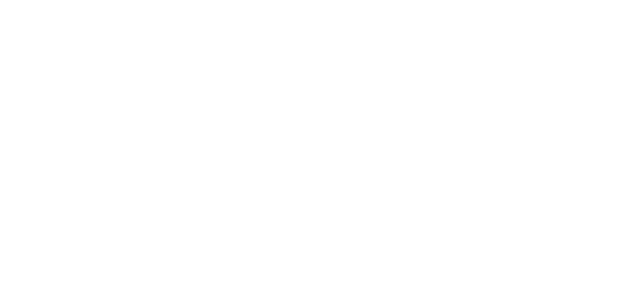
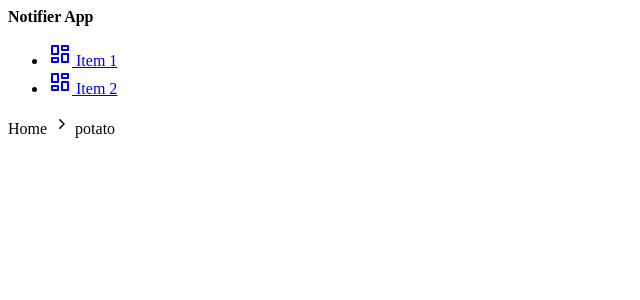
Before and after one commit to Rajdave69/techfest-notifier-app, a Flask app: page / in a window 1280 px wide. Before the commit the part shown is empty. Shown: the top 300 px of the page, without its empty margins (0-640 px from the left). Run offline with Flask 3, Linux system fonts and the light colour scheme.

Commit message:
add basic homepage html

```diff
--- a/gui/templates/homepage.html
+++ b/gui/templates/homepage.html
@@ -11,3 +11,59 @@
 	<script src="../static/homepage.js"></script>
   </body>
 </html>
+
+<body>
+
+<!--Navbar at the top-->
+<div id="navbar" class="sticky">
+  <b>Notifier App</b>
+</div>
+
+<!--Sidebar-->
+<div class="sidebar">
+  <ul>
+
+    <li>
+      <a href="#">
+        <svg xmlns="http://www.w3.org/2000/svg" width="24" height="24" viewBox="0 0 24 24" stroke-width="2" stroke="currentColor" fill="none" stroke-linecap="round" stroke-linejoin="round" data-darkreader-inline-stroke="" style="--darkreader-inline-stroke: currentColor;">
+          <path d="M4 4h6v8h-6z"></path>
+          <path d="M4 16h6v4h-6z"></path>
+          <path d="M14 12h6v8h-6z"></path>
+          <path d="M14 4h6v4h-6z"></path>
+        </svg>
+        <span class="nav-item">Item 1</span>
+      </a>
+    </li>
+
+
+    <li class="selected">
+      <a href="#">
+        <svg xmlns="http://www.w3.org/2000/svg" width="24" height="24" viewBox="0 0 24 24" stroke-width="2" stroke="currentColor" fill="none" stroke-linecap="round" stroke-linejoin="round" data-darkreader-inline-stroke="" style="--darkreader-inline-stroke: currentColor;">
+          <path d="M4 4h6v8h-6z"></path>
+          <path d="M4 16h6v4h-6z"></path>
+          <path d="M14 12h6v8h-6z"></path>
+          <path d="M14 4h6v4h-6z"></path>
+        </svg>
+        <span class="nav-item">Item 2</span>
+      </a>
+    </li>
+
+  </ul>
+</div>
+
+
+<div id="page-content">
+  <!-- body content -->
+  <div class="page-path">
+    Home
+    <svg width='20px' height='20px' xmlns="http://www.w3.org/2000/svg" viewBox="0 0 20 20" fill="currentColor" aria-hidden="true" data-slot="icon">
+      <path fill-rule="evenodd" d="M8.22 5.22a.75.75 0 0 1 1.06 0l4.25 4.25a.75.75 0 0 1 0 1.06l-4.25 4.25a.75.75 0 0 1-1.06-1.06L11.94 10 8.22 6.28a.75.75 0 0 1 0-1.06Z" clip-rule="evenodd"></path>
+    </svg>
+    potato
+  </div>
+
+
+</div>
+
+
+</body>
```
